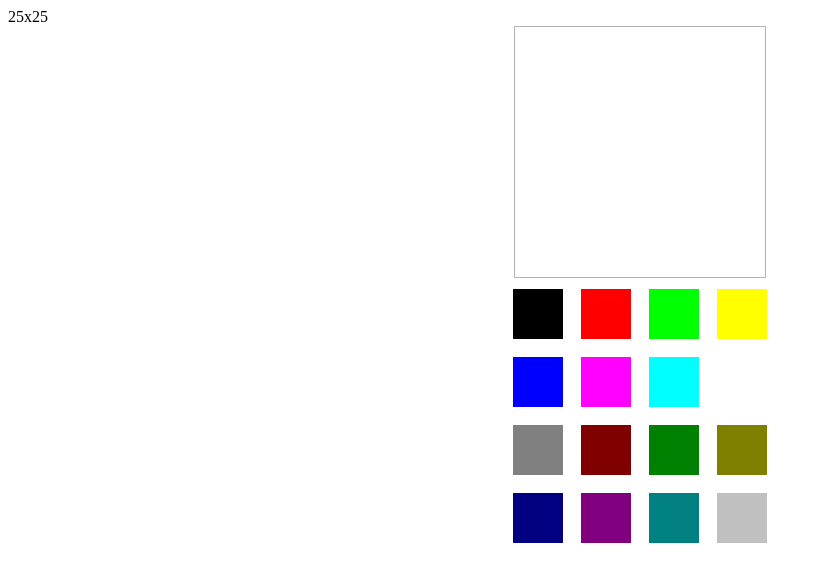
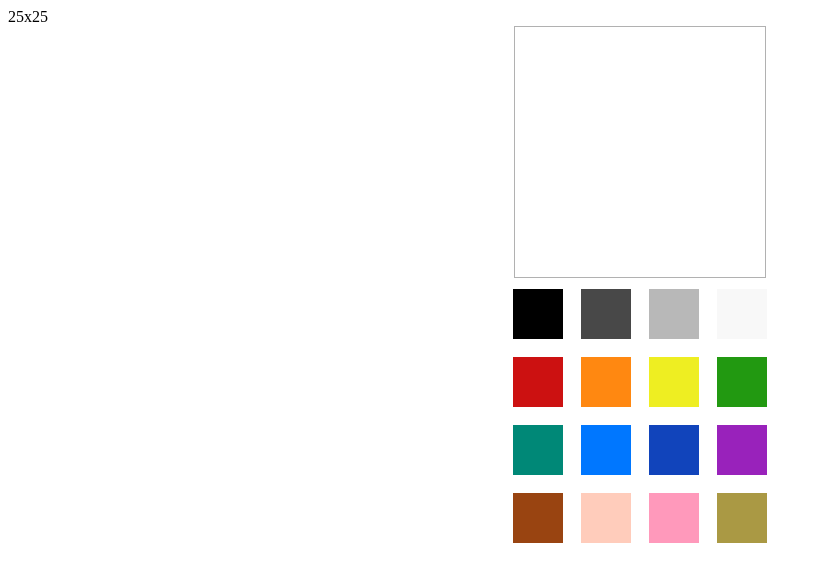
Before and after one commit to lesguillemets/pixejs, a plain HTML site: page index.html in a window 1280 px wide. Shown: the whole page, without its empty margins (0-822 px from the left). Drawn offline with Linux system fonts and the light colour scheme.

Commit message:
try different colours

```diff
--- a/main.css
+++ b/main.css
@@ -36,66 +36,66 @@ div.selected {
 /* colors {{{ */
 
 #color00{
-    background-color: rgb(0,0,0);
+    background-color: #000000;
 }
 
 #color01{
-    background-color: rgb(255,0,0);
+    background-color: #484848;
 }
 
 #color02{
-    background-color: rgb(0,255,0);
+    background-color: #b8b8b8;
 }
 
 #color03{
-    background-color: rgb(255,255,0);
+    background-color: #f8f8f8;
 }
 
 #color04{
-    background-color: rgb(0,0,255);
+    background-color: #c11;
 }
 
 #color05{
-    background-color: rgb(255,0,255);
+    background-color: #f81;
 }
 
 #color06{
-    background-color: rgb(0,255,255);
+    background-color: #ee2;
 }
 
 #color07{
-    background-color: rgb(255,255,255)
+    background-color: #291;
 }
 
 #color08{
-    background-color: rgb(128,128,128);
+    background-color: #087;
 }
 
 #color09{
-    background-color: rgb(128,0,0);
+    background-color: #07f;
 }
 
 #color10{
-    background-color: rgb(0,128,0);
+    background-color: #14b;
 }
 
 #color11{
-    background-color: rgb(128,128,0);
+    background-color: #92b;
 }
 
 #color12{
-    background-color: rgb(0,0,128);
+    background-color: #941;
 }
 
 #color13{
-    background-color: rgb(128,0,128);
+    background-color: #fcb;
 }
 
 #color14{
-    background-color: rgb(0,128,128);
+    background-color: #f9b;
 }
 
 #color15{
-    background-color: rgb(192,192,192);
+    background-color: #a94;
 }
 /* }}} */
```
